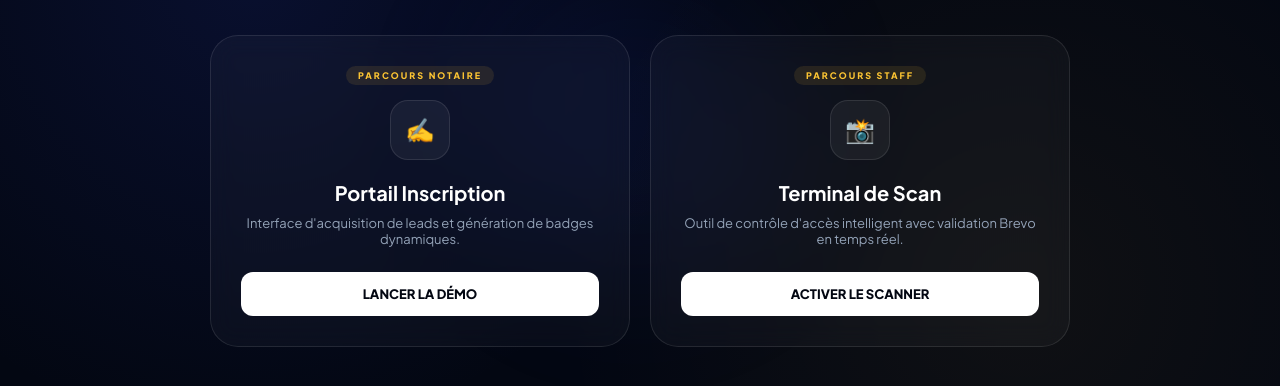
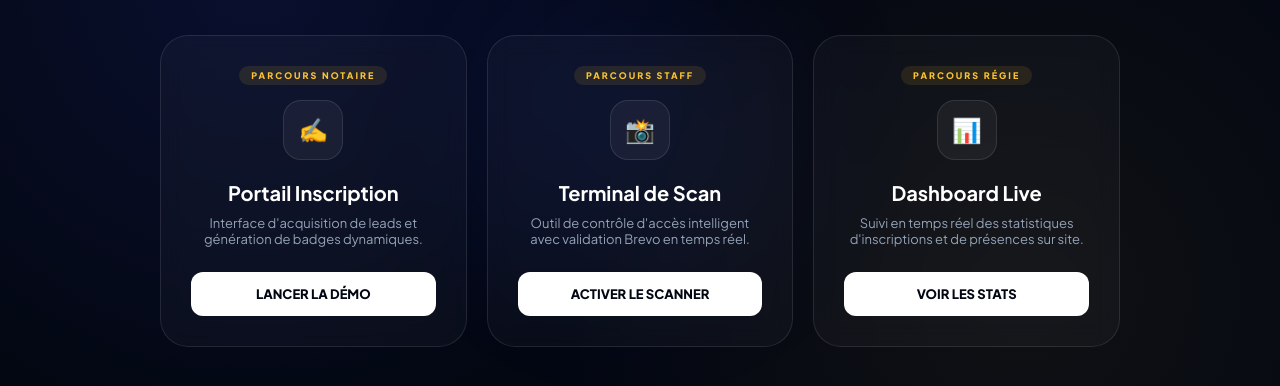
Before and after one commit to vickthaur/HUBscanADNOV, a plain HTML site: page index.html in a window 1280 px wide. Shown: the part 268-654 px from the top of the page. Drawn offline with Linux system fonts and the light colour scheme.

Commit message:
Update index.html

```diff
--- a/index.html
+++ b/index.html
@@ -4,6 +4,8 @@
     <meta charset="UTF-8">
     <meta name="viewport" content="width=device-width, initial-scale=1.0, maximum-scale=1.0, user-scalable=no">
     <title>ADNOV TOUR | Hub Expérience</title>
+
+    <link rel="icon" type="image/png" href="favicon.png">
 
     <link href="https://fonts.googleapis.com/css2?family=Plus+Jakarta+Sans:wght@400;600;700;800&display=swap" rel="stylesheet">
 
@@ -36,7 +38,7 @@
 
         .hub-container {
             width: 100%;
-            max-width: 900px;
+            max-width: 1000px; /* Un peu agrandi pour accueillir la 3ème carte confortablement */
             padding: 20px;
             text-align: center;
             z-index: 1;
@@ -45,7 +47,7 @@
         .header { margin-bottom: 40px; animation: fadeInDown 1s ease; }
 
         .header h1 {
-            font-size: clamp(28px, 8vw, 48px); /* S'adapte à la taille de l'écran */
+            font-size: clamp(28px, 8vw, 48px);
             font-weight: 800;
             letter-spacing: -1.5px;
             background: linear-gradient(to right, #fff, #94a3b8);
@@ -120,12 +122,11 @@
             font-weight: 800;
             font-size: 13px;
             transition: 0.3s;
-            margin-top: auto; /* Pousse le bouton vers le bas */
+            margin-top: auto;
         }
 
         .hero-card:hover .btn-action { background: var(--warning); }
 
-        /* Correction pour les très petits écrans (iPhone SE, etc.) */
         @media (max-width: 350px) {
             .hero-card { padding: 20px; }
             .header h1 { font-size: 24px; }
@@ -179,6 +180,14 @@
                 <p style="color: #94a3b8; font-size: 13px; margin-bottom: 25px;">Outil de contrôle d'accès intelligent avec validation Brevo en temps réel.</p>
                 <div class="btn-action">ACTIVER LE SCANNER</div>
             </a>
+
+            <a href="https://vickthaur.github.io/ADNOVTOUR/stats.html" class="hero-card">
+                <div class="card-tag">Parcours Régie</div>
+                <div class="icon-box">📊</div>
+                <h2 class="card-title">Dashboard Live</h2>
+                <p style="color: #94a3b8; font-size: 13px; margin-bottom: 25px;">Suivi en temps réel des statistiques d'inscriptions et de présences sur site.</p>
+                <div class="btn-action">VOIR LES STATS</div>
+            </a>
         </div>
     </div>
 
```
